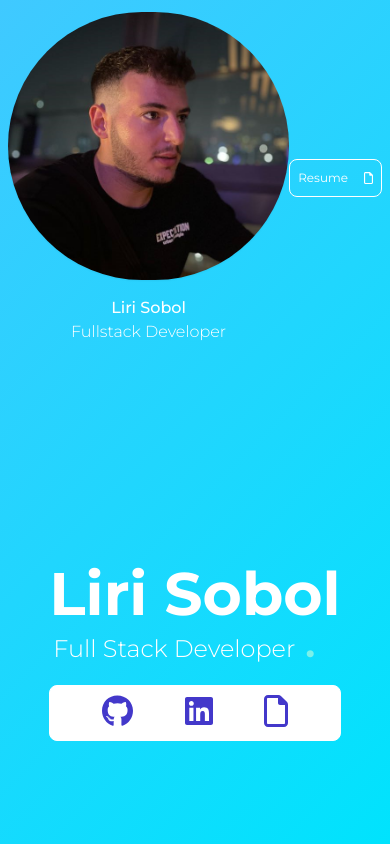
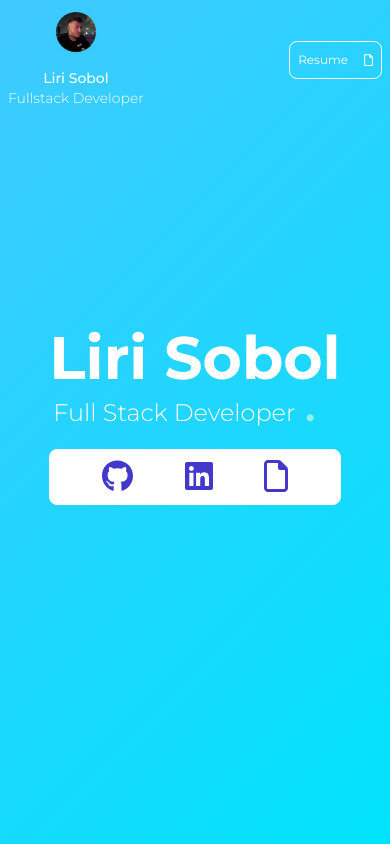
Before and after one commit to lirisobol/portfolio, a React (Vite) app: page / in a window 390 px wide. Shown: the top 844 px of the page. Built offline with nearby package versions, Linux system fonts and the light colour scheme.

Commit message:
styling fixing of avatar

```diff
--- a/src/components/Avatar/Avatar.tsx
+++ b/src/components/Avatar/Avatar.tsx
@@ -1,17 +1,8 @@
 
 interface AvatarProps {
-    avatarSize: number;
-    textSize: string;
     color: string;
 }
-export default function Avatar({avatarSize, textSize, color}:AvatarProps):JSX.Element {
-    const textSizes = ["xs", "sm", "base", "lg", "xl", "2xl", "3xl", "4xl"];
-    const getSmSize = (textSize: string) => {
-        const size = textSizes.indexOf(textSize);
-        return textSizes[size-1]
-    };
-    const avatarSmSize = avatarSize-4;
-
+export default function Avatar({color}:AvatarProps):JSX.Element {
     if(color === "black") {
         color = "text-gray-800"
     }
@@ -21,12 +12,12 @@ export default function Avatar({avatarSize, textSize, color}:AvatarProps):JSX.El
             <img
               alt=""
               src="/assets/images/avatar.png"
-              className={`inline-block h-${avatarSmSize} w-${avatarSmSize} sm:h-${avatarSize} sm:w-${avatarSize} rounded-full shadow-sm`}
+              className={`inline-block h-10 w-10 sm:h-14 sm:w-14 rounded-full shadow-sm`}
             />
           </div>
           <div className="flex flex-col items-center justify-center sm:items-start">
-            <p className={`text-${getSmSize(textSize)} sm:text-${textSize} font-medium text-${color}`}>Liri Sobol</p>
-            <p className={`text-${getSmSize(textSize)} sm:text-${textSize} font-light text-${color}`}>Fullstack Developer</p>
+            <p className={`text-sm sm:text-lg font-medium text-${color}`}>Liri Sobol</p>
+            <p className={`text-sm sm:text-lg font-light text-${color}`}>Fullstack Developer</p>
           </div>
         </div>
     )
--- a/src/components/Contact/ContactBox.tsx
+++ b/src/components/Contact/ContactBox.tsx
@@ -8,7 +8,7 @@ interface ContactBoxProps {
 export const ContactBox = ({variant}:ContactBoxProps): JSX.Element => {
     const getStyles = (variant:string) => {
         if(variant === "dark") return "bg-white hover:bg-transparent border border-white hover:scale-105 text-indigo-700 hover:text-white rounded-lg mt-5 h-14 flex justify-evenly items-center transition-all"
-        if(variant === "light") return "bg-white hover:bg-sky-400 hover:scale-105 text-sky-400 hover:text-white rounded-lg h-14 mt-5 flex justify-evenly items-center gap-10 px-10 transition-all"
+        if(variant === "light") return "text-sky-400 rounded-lg h-14 mt-5 flex justify-evenly items-center gap-10 px-10 transition-all"
     }
     return (
         <div className={getStyles(variant)}>
--- a/src/components/Header/Header.tsx
+++ b/src/components/Header/Header.tsx
@@ -7,7 +7,7 @@ export const Header = ():JSX.Element => {
             w-full flex items-center justify-between
             py-3 px-2 sm:px-4
             ">
-            <Avatar avatarSize={24} textSize="lg" color="white"/>
+            <Avatar color="white"/>
             <div>
                 <ResumeButton />
             </div>
--- a/src/pages/Me.tsx
+++ b/src/pages/Me.tsx
@@ -11,7 +11,7 @@ export const Me = ():JSX.Element => {
                 px-14 py-14
                 bg-white rounded-t-full shadow-lg">
                 <div className="flex flex-col justify-center items-center">
-                    <Avatar avatarSize={24} textSize={"2xl"} color="black"/>
+                    <Avatar color="black"/>
                     <ContactBox variant="light"/>
                 </div>
                 <div className="font-light text-sm sm:text-lg md:text-xl lg:text-2xl text-center md:px-14 lg:px-42 xl:px-80">
```
